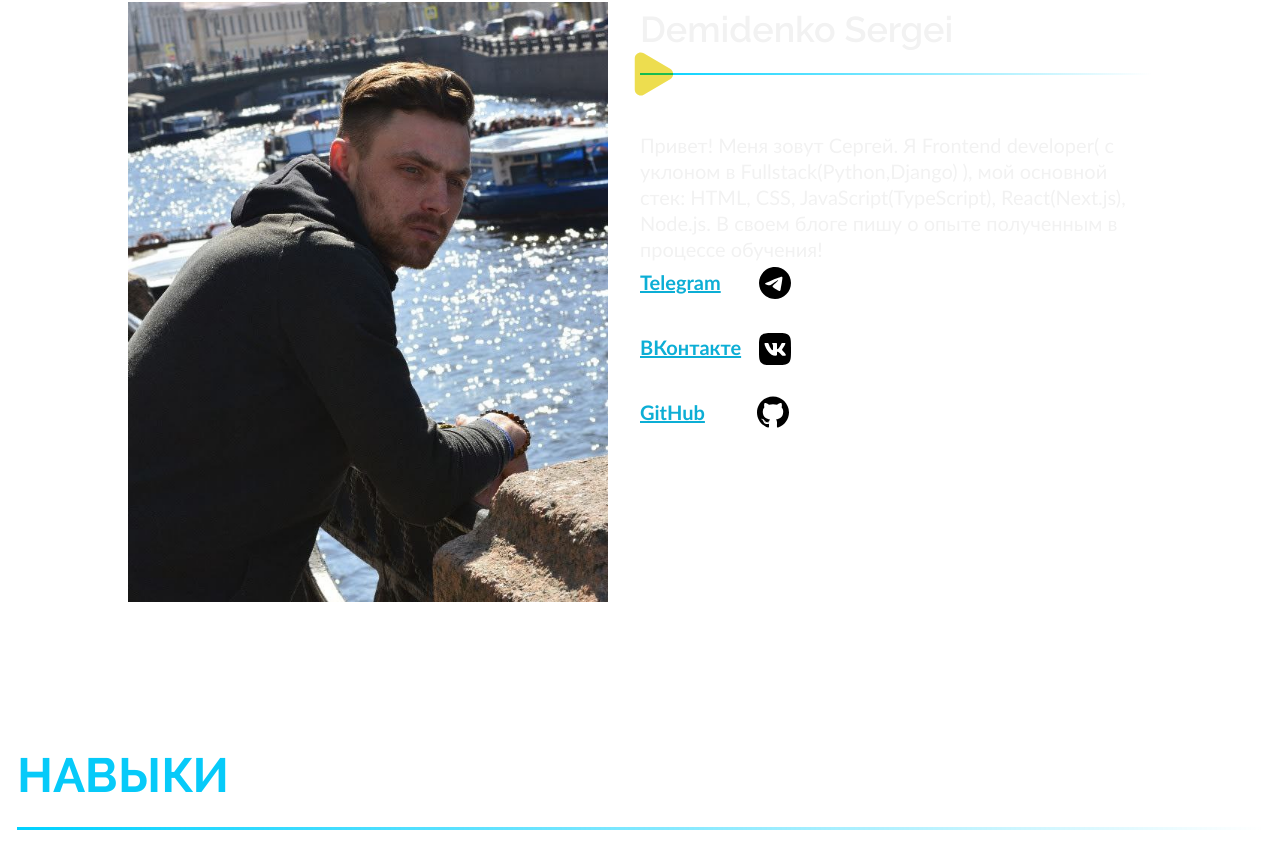
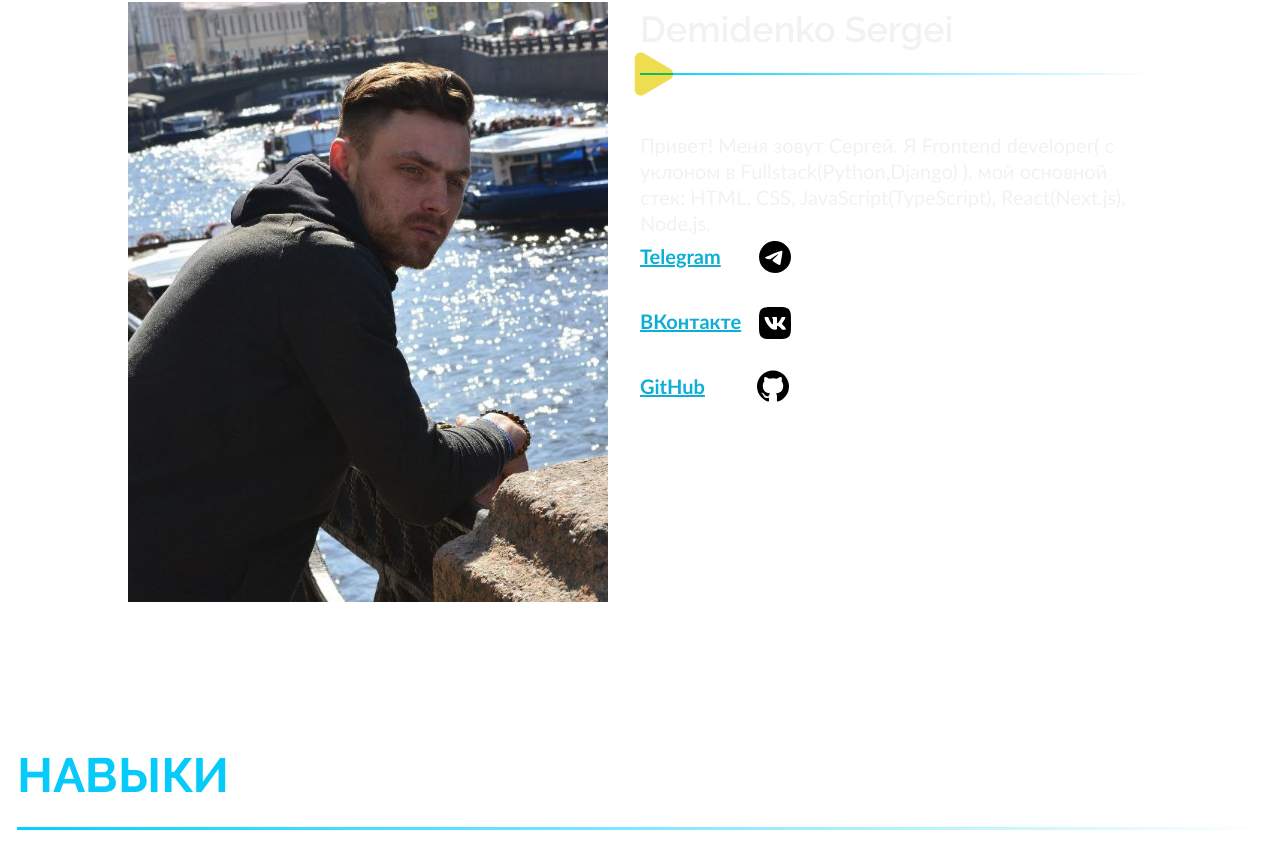
Before and after one commit to Nomad1861/my-blog, a Next.js app: page / in a window 1280 px wide. Shown: the part 1135-2003 px from the top of the page. Built offline with nearby package versions, Linux system fonts and the light colour scheme.

Commit message:
Update About.tsx
изменил описание

```diff
--- a/componets/about/About.tsx
+++ b/componets/about/About.tsx
@@ -35,7 +35,6 @@ const About = () => {
                     <div className={styles.about_text}>
                         <p >
                             Привет! Меня зовут Сергей. Я Frontend developer( с уклоном в Fullstack(Python,Django) ), мой основной стек: HTML, CSS, JavaScript(TypeScript), React(Next.js), Node.js.
-                            В своем блоге пишу о опыте полученным в процессе обучения!
                         </p>
                     </div>
                     {!isMobile1080 && <SocialList />}
```
